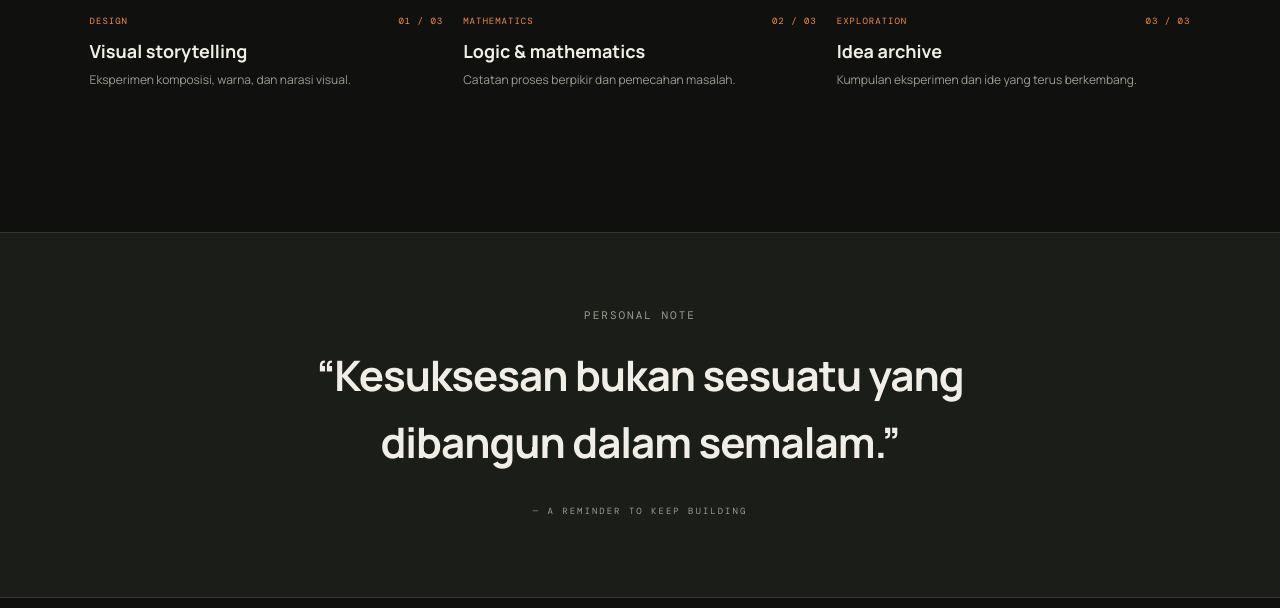
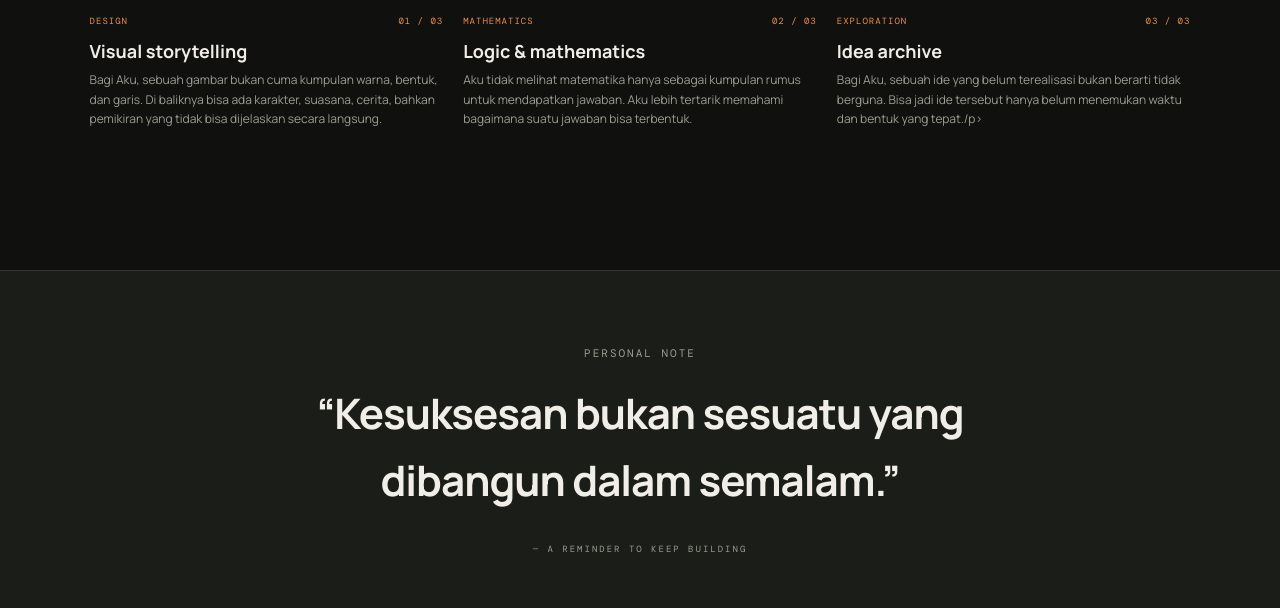
Before and after one commit to zzilajinuin-ctrl/Profile, a plain HTML site: page index.html in a window 1280 px wide. Shown: the part 1641-2249 px from the top of the page. Drawn offline with nearby package versions, Linux system fonts and the light colour scheme.

Commit message:
Revise project cards with new descriptions
Updated project descriptions and added new content for visual storytelling, logic lab, and idea archive.

```diff
--- a/index.html
+++ b/index.html
@@ -60,9 +60,9 @@
     <section class="section-wrap featured">
       <div class="section-heading"><div><p class="eyebrow">02 / SELECTED WORK</p><h2>Eksplorasi <em>pilihan.</em></h2></div><a class="text-link" href="projects.html">Semua proyek ↗</a></div>
       <div id="featured-projects" class="project-grid">
-        <article class="project-card"><div class="project-visual visual-orange"><span>01</span><b>VISUAL<br>STORY</b></div><div class="project-meta"><span>DESIGN</span><span>01 / 03</span></div><h3>Visual storytelling</h3><p>Eksperimen komposisi, warna, dan narasi visual.</p></article>
-        <article class="project-card"><div class="project-visual visual-grid"><span>02</span><b>LOGIC<br>LAB</b></div><div class="project-meta"><span>MATHEMATICS</span><span>02 / 03</span></div><h3>Logic & mathematics</h3><p>Catatan proses berpikir dan pemecahan masalah.</p></article>
-        <article class="project-card"><div class="project-visual visual-green"><span>03</span><b>IDEA<br>ARCHIVE</b></div><div class="project-meta"><span>EXPLORATION</span><span>03 / 03</span></div><h3>Idea archive</h3><p>Kumpulan eksperimen dan ide yang terus berkembang.</p></article>
+        <article class="project-card"><div class="project-visual visual-orange"><span>01</span><b>VISUAL<br>STORY</b></div><div class="project-meta"><span>DESIGN</span><span>01 / 03</span></div><h3>Visual storytelling</h3><p>Bagi Aku, sebuah gambar bukan cuma kumpulan warna, bentuk, dan garis. Di baliknya bisa ada karakter, suasana, cerita, bahkan pemikiran yang tidak bisa dijelaskan secara langsung.</p></article>
+        <article class="project-card"><div class="project-visual visual-grid"><span>02</span><b>LOGIC<br>LAB</b></div><div class="project-meta"><span>MATHEMATICS</span><span>02 / 03</span></div><h3>Logic & mathematics</h3><p>Aku tidak melihat matematika hanya sebagai kumpulan rumus untuk mendapatkan jawaban. Aku lebih tertarik memahami bagaimana suatu jawaban bisa terbentuk.</p></article>
+        <article class="project-card"><div class="project-visual visual-green"><span>03</span><b>IDEA<br>ARCHIVE</b></div><div class="project-meta"><span>EXPLORATION</span><span>03 / 03</span></div><h3>Idea archive</h3><p>Bagi Aku, sebuah ide yang belum terealisasi bukan berarti tidak berguna. Bisa jadi ide tersebut hanya belum menemukan waktu dan bentuk yang tepat./p></article>
       </div>
     </section>
 
```
